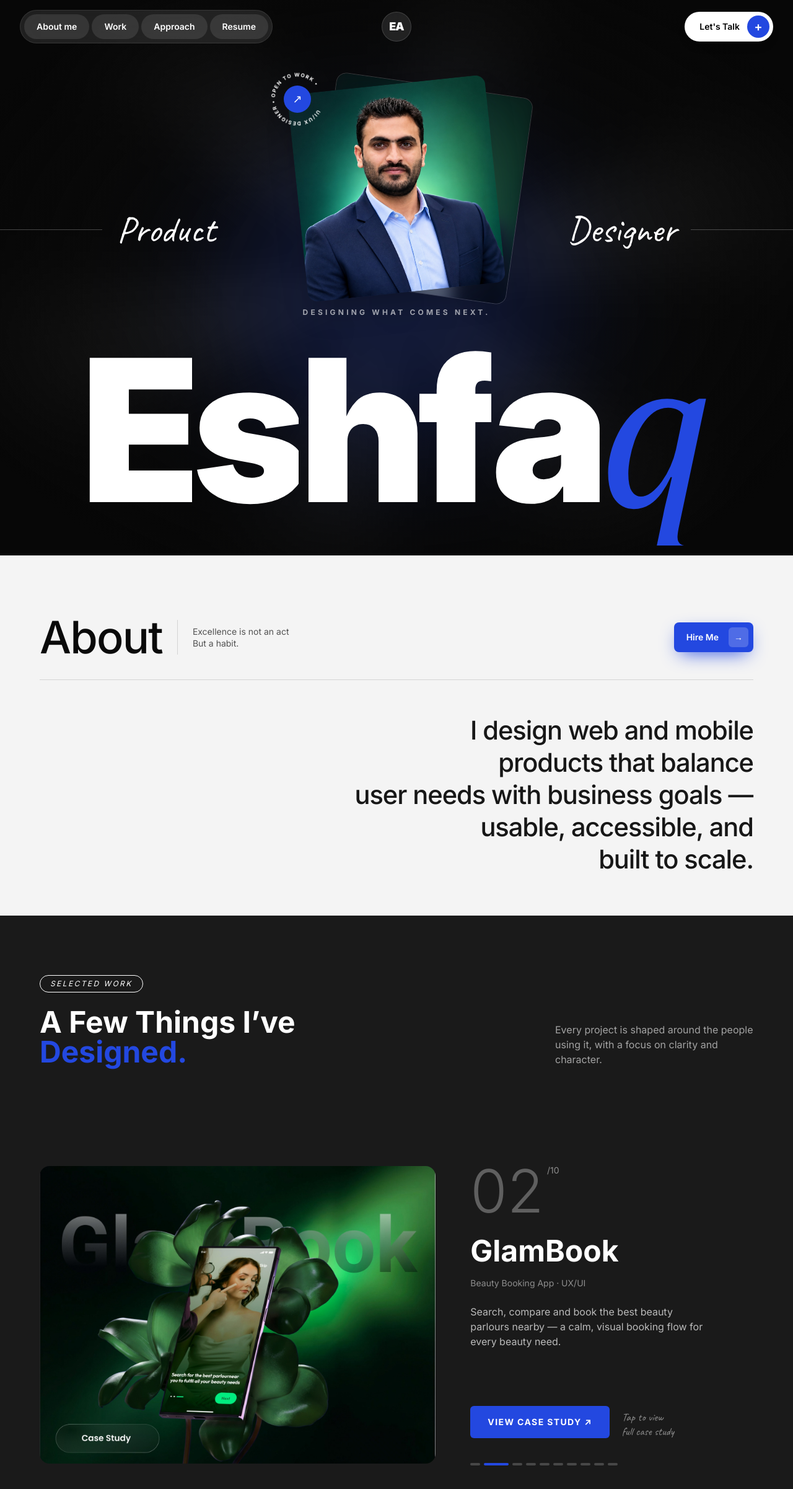
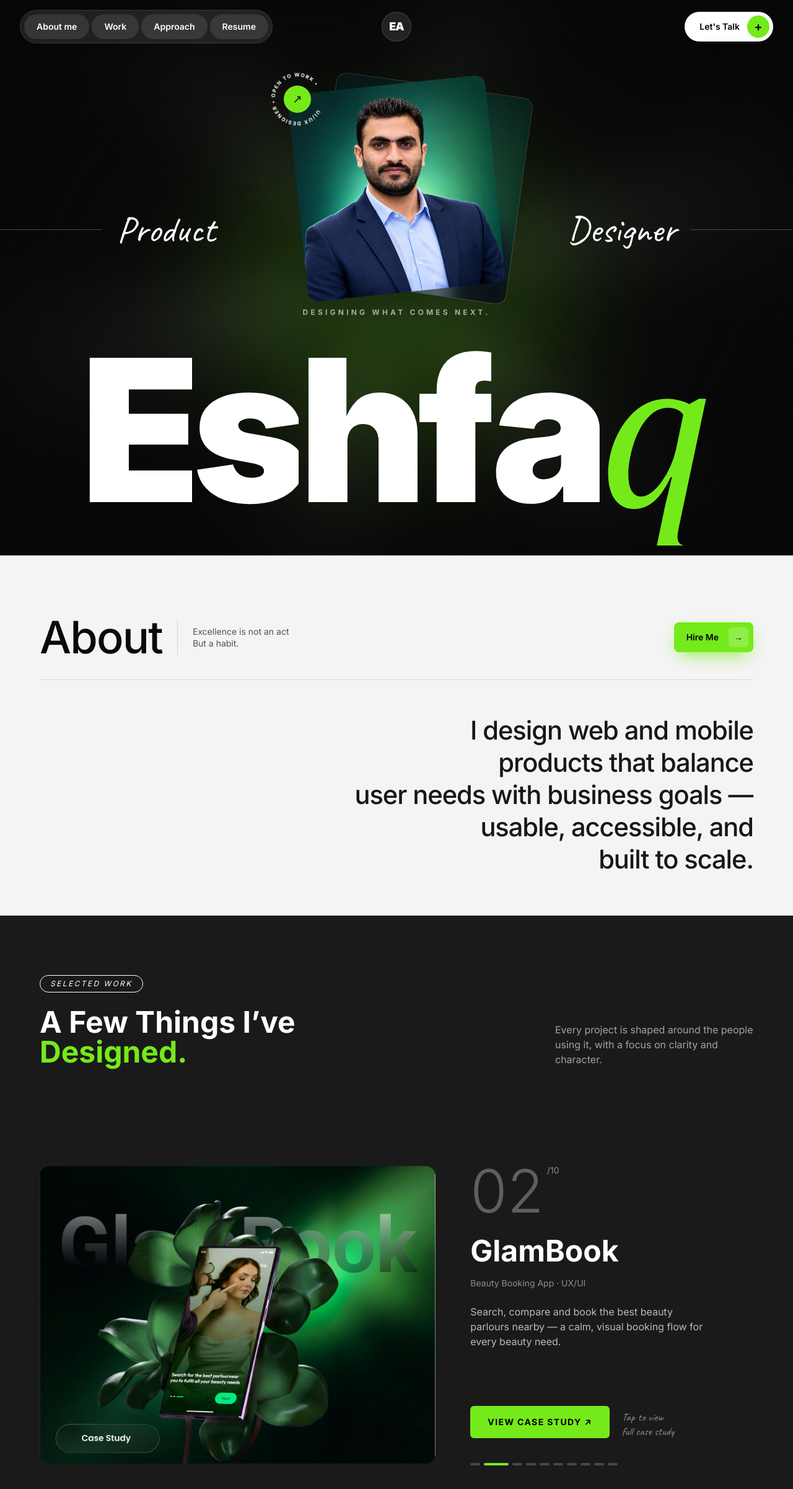
Before and after one commit to basitkarim04/Portfolio-Basit, a Next.js app: page / in a window 1280 px wide. Shown: the top 2402 px of the page at 62% size. Built offline with nearby package versions, Linux system fonts and the light colour scheme.

Commit message:
Update accent color to improve visual consistency across the portfolio

```diff
--- a/app/globals.css
+++ b/app/globals.css
@@ -1,7 +1,7 @@
 @import "tailwindcss";
 
 :root {
-  --accent: #2348e0;
+  --accent: #75ea1b;
   --dark: #070707;
   --dark2: #1a1a1a;
   --light: #f4f4f4;
--- a/app/page.tsx
+++ b/app/page.tsx
@@ -152,7 +152,7 @@ export default function Home() {
             className="group flex w-fit items-center gap-3 justify-self-end rounded-full bg-white py-1.5 pl-6 pr-1.5 text-sm font-semibold text-black shadow-lg"
           >
             Let&apos;s Talk
-            <span className="flex h-9 w-9 items-center justify-center rounded-full bg-[var(--accent)] text-xl text-white transition-transform duration-300 group-hover:rotate-90">
+            <span className="flex h-9 w-9 items-center justify-center rounded-full bg-[var(--accent)] text-xl text-black transition-transform duration-300 group-hover:rotate-90">
               +
             </span>
           </a>
@@ -206,7 +206,7 @@ export default function Home() {
                 <textPath href="#badge">UI/UX Designer • Open to work •</textPath>
               </text>
             </svg>
-            <span className="flex h-11 w-11 items-center justify-center rounded-full bg-[var(--accent)] text-lg text-white">↗</span>
+            <span className="flex h-11 w-11 items-center justify-center rounded-full bg-[var(--accent)] text-lg text-black">↗</span>
           </div>
         </div>
 
@@ -286,7 +286,7 @@ export default function Home() {
         <p className="reveal mx-auto mt-8 max-w-md text-neutral-600">
           Have a project, idea, or a problem to solve? Let&apos;s turn it into a great experience together.
         </p>
-        <a href={`mailto:${EMAIL}`} className="reveal mt-10 inline-block rounded-md bg-[var(--accent)] px-10 py-5 text-sm font-bold uppercase tracking-widest text-white hover:brightness-110">
+        <a href={`mailto:${EMAIL}`} className="reveal mt-10 inline-block rounded-md bg-[var(--accent)] px-10 py-5 text-sm font-bold uppercase tracking-widest text-black hover:brightness-110">
           Start a conversation ↗
         </a>
         <div className="reveal mt-10 flex flex-wrap justify-center gap-x-8 gap-y-3 text-sm font-semibold">
@@ -403,7 +403,7 @@ function Work() {
                 ))}
               </div>
               <div className="mt-8 flex items-end gap-5">
-                <a href="#" className="rounded-md bg-[var(--accent)] px-7 py-4 text-sm font-bold uppercase tracking-widest hover:brightness-110">
+                <a href="#" className="rounded-md bg-[var(--accent)] text-black px-7 py-4 text-sm font-bold uppercase tracking-widest hover:brightness-110">
                   View case study ↗
                 </a>
                 <span className="hand text-lg leading-tight text-white/50">Tap to view<br />full case study</span>
@@ -427,7 +427,7 @@ function Work() {
 }
 
 const TESTIMONIALS = [
-  ["Client Name", "Founder, Company One", "Working with " + NAME + " transformed our product. Every screen felt intentional, and our users noticed the difference right away.", "from-blue-500 to-indigo-800"],
+  ["Client Name", "Founder, Company One", "Working with " + NAME + " transformed our product. Every screen felt intentional, and our users noticed the difference right away.", "from-lime-400 to-green-800"],
   ["Client Name", "Product Manager, Company Two", "Clear thinking, beautiful execution. " + NAME + " turned a messy set of requirements into a simple, scalable design system.", "from-amber-400 to-rose-700"],
   ["Client Name", "Co-Founder, Company Three", "Fast, thoughtful and easy to collaborate with. The research-driven approach helped us make confident product decisions.", "from-emerald-400 to-teal-800"],
   ["Client Name", "CEO, Company Four", "From wireframes to final UI, the attention to detail was outstanding. Our conversion improved after the redesign.", "from-fuchsia-500 to-purple-900"],
@@ -551,7 +551,7 @@ function Process() {
                     <span className="h-2 w-2 rounded-full bg-[var(--accent)]" />
                     STEP:0{i + 1}
                   </span>
-                  <span className="flex h-16 w-16 items-center justify-center rounded-2xl bg-[var(--accent)] text-xl font-black uppercase text-white">
+                  <span className="flex h-16 w-16 items-center justify-center rounded-2xl bg-[var(--accent)] text-xl font-black uppercase text-black">
                     {s.key.slice(0, 2)}
                   </span>
                 </div>
@@ -629,7 +629,7 @@ function About() {
           </p>
           <a
             href="#contact"
-            className="group ml-auto flex items-center gap-4 rounded-lg bg-[var(--accent)] py-2 pl-5 pr-2 text-sm font-semibold text-white shadow-[0_10px_30px_-10px_var(--accent)]"
+            className="group ml-auto flex items-center gap-4 rounded-lg bg-[var(--accent)] py-2 pl-5 pr-2 text-sm font-semibold text-black shadow-[0_10px_30px_-10px_var(--accent)]"
           >
             Hire Me
             <span className="flex h-8 w-8 items-center justify-center rounded-md bg-white/20 transition-transform group-hover:translate-x-1">→</span>
```
